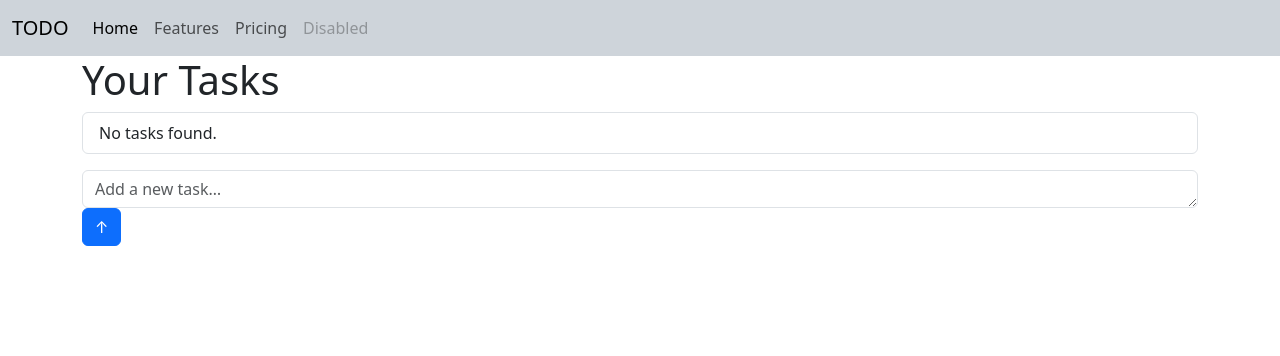
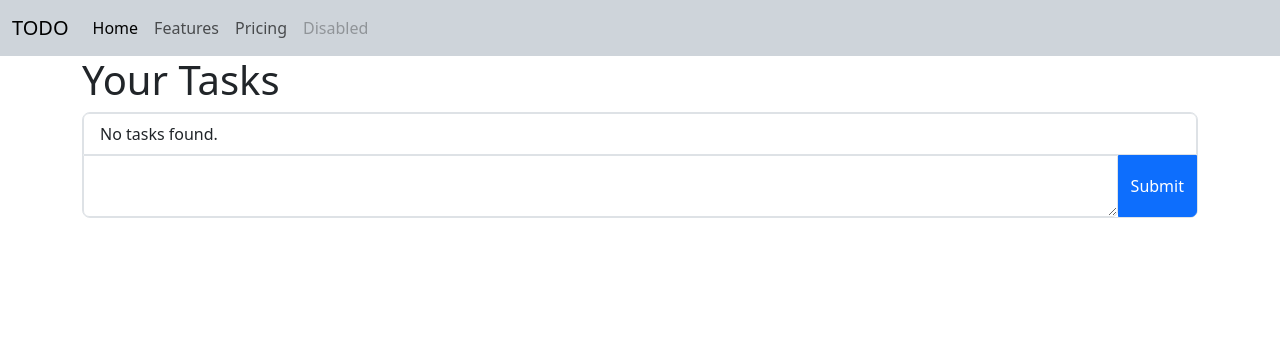
Before and after one commit to SharonRaja/todo, a Django app: page / in a window 1280 px wide. Shown: the top 356 px of the page. Run offline with Django 5.2, Linux system fonts and the light colour scheme; data that the repository does not hold is empty.

Commit message:
text box and button implemented

```diff
--- a/todolist/templates/list_task.html
+++ b/todolist/templates/list_task.html
@@ -14,12 +14,14 @@
 
 {% block content %}
   <h1>Your Tasks</h1>
-  <ul class="list-group mb-3">
+  <div class="border border-1 rounded-3">
+  <ul class="list-group">
     {% for task in tasks %}
       <li class="list-group-item d-flex align-items-center justify-content-between p-2">
         <div class="d-flex align-items-center">
           <!-- Checkbox on the left -->
-          <div class="form-check me-3">
+
+          <div class="d-flex flex-grow-1 justify-content-between align-items-center">
             <input
               class="form-check-input"
               type="checkbox"
@@ -27,45 +29,49 @@
               {% if task.is_done %}checked{% endif %}
               aria-label="Mark task {{ task.id }} as done"
             >
-          </div>
+
 
           <!-- Truncated task detail -->
-          <label
+          {% comment %} <label
             for="task-{{ task.id }}"
             class="flex-grow-1 mb-0 task-text"
             style="cursor: pointer;"
             title="{{ task.task_detail }}"
           >
             {{ task.task_detail }}
-          </label>
+          </label> {% endcomment %}
+          <div class="task-text" style="cursor: pointer;">
+            <p class="mb-0 w-100">{{ task.task_detail }}</p>
+          </div>
         </div>
+
+
         <!-- Tag badge on the right -->
+        <div class="d-flex">
         {% if task.tag_id %}
           <span class="badge bg-secondary">{{ task.tag_id.tag_name }}</span>
         {% endif %}
-      </li>
+        </div>
+      </div>
+    </li>
     {% empty %}
       <li class="list-group-item">
         No tasks found.
       </li>
     {% endfor %}
+    <form>
+      <div class="d-flex">
+        <div class="flex-grow-1" >
+        <textarea class="form-control rounded-top-0" id="exampleFormControlTextarea1" rows="2"></textarea>
+        </div>
+        <div class="d-flex">
+        <button type="submit" class="btn btn-primary rounded-start-0 rounded-top-0">Submit</button>
+        </div>
+      </div>
+
+    </form>
+
+
   </ul>
-
-  <!-- New-task input area -->
-  <div class="new-task-container">
-    <div class="textarea-wrapper position-relative">
-      <textarea
-        id="new-task-input"
-        class="form-control new-task-textarea"
-        placeholder="Add a new task…"
-        rows="1"
-      ></textarea>
-      <button
-        id="add-task-btn"
-        class="btn btn-primary arrow-button position-absolute"
-        aria-label="Add task">
-        &#8593;
-      </button>
-    </div>
   </div>
 {% endblock content%}
```
